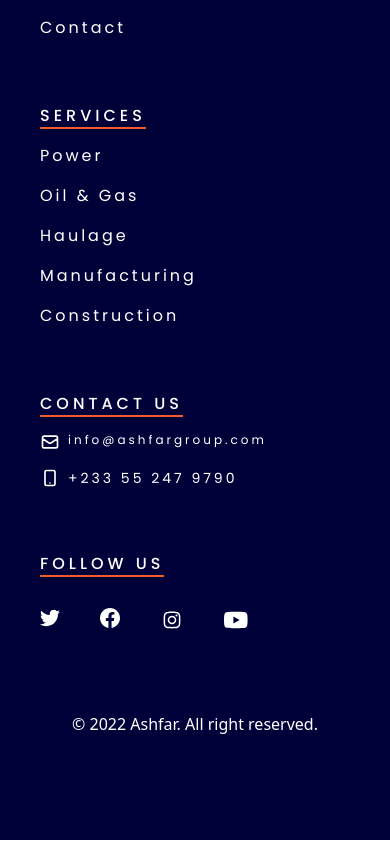
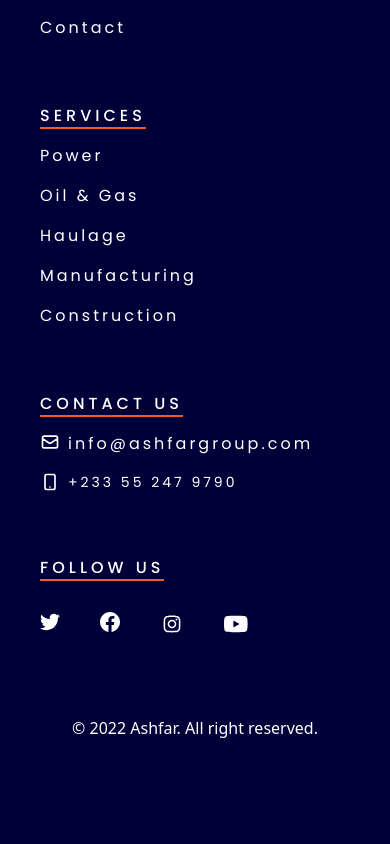
Before and after one commit to araromirichard/ashfer-website-frontend, a Vue app: page / in a window 390 px wide. Shown: the part 7621-8465 px from the top of the page. Built offline with nearby package versions, Linux system fonts and the light colour scheme.

Commit message:
correction-footer

```diff
--- a/src/components/layout/footerCom.vue
+++ b/src/components/layout/footerCom.vue
@@ -75,7 +75,7 @@
           >
 
           <ul>
-            <li class="links text-xs md:text-sm flex">
+            <li class="links text-base md:text-sm flex">
               <svg
                 xmlns="http://www.w3.org/2000/svg"
                 class="h-5 w-5"
```
